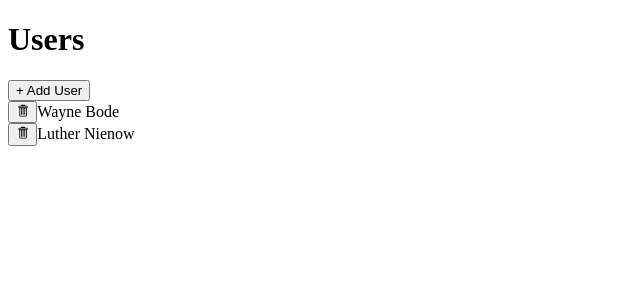
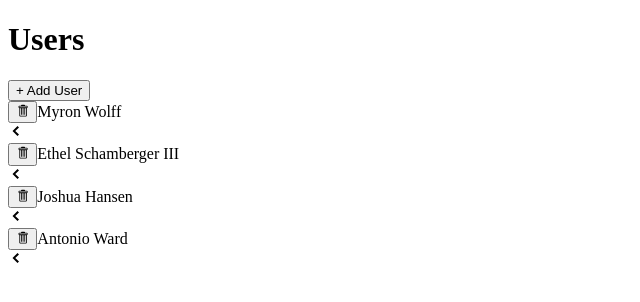
Before and after one commit to mihirbhalani007/PHOTO_ALBUM_REACT-REDUX, a React (Create React App) app: page / in a window 1280 px wide. Shown: the top 302 px of the page, without its empty margins (0-640 px from the left). Built offline with nearby package versions, Linux system fonts and the light colour scheme; data requests are answered from the project's data file.

Commit message:
Add expandable panel to usersList component

```diff
--- a/db.json
+++ b/db.json
@@ -1,12 +1,20 @@
 {
   "users": [
     {
-      "id": "3b66",
-      "name": "Wayne Bode"
+      "id": "a2fb",
+      "name": "Myron Wolff"
     },
     {
-      "id": "6f8a",
-      "name": "Luther Nienow"
+      "id": "d9ff",
+      "name": "Ethel Schamberger III"
+    },
+    {
+      "id": "95e8",
+      "name": "Joshua Hansen"
+    },
+    {
+      "id": "7b30",
+      "name": "Antonio Ward"
     }
   ],
   "albums": [],
--- /dev/null
+++ b/src/components/ExpandablePanel.js
@@ -0,0 +1,24 @@
+import { useState } from "react";
+import { GoChevronDown, GoChevronLeft } from "react-icons/go";
+
+function ExpandablePanel({ header, children }) {
+  const [expanded, setExpanded] = useState(false);
+
+  const handleClick = () => {
+    setExpanded(!expanded);
+  };
+
+  return (
+    <div className="mb-2 border border-gray-300 rounded shadow-md">
+      <div className="flex flex-row items-center justify-between p-1 bg-gray-50 rounded-lg">
+        <div className="flex p-2 justify-between items-center">{header}</div>
+        <div onClick={handleClick} className="cursor-pointer">
+          {expanded ? <GoChevronDown /> : <GoChevronLeft />}
+        </div>
+      </div>
+      {expanded && <div className="p-2 border-t">{children}</div>}
+    </div>
+  );
+}
+
+export default ExpandablePanel;
--- a/src/components/UsersListItem.js
+++ b/src/components/UsersListItem.js
@@ -2,6 +2,7 @@
 import Button from "./Button";
 import { removeUser } from "../store";
 import { useThunk } from "../hooks/use-thunk";
+import ExpandablePanel from "./ExpandablePanel";
 
 function UsersListItem({ user }) {
   const [doRemoveUser, isLoading, error] = useThunk(removeUser);
@@ -10,19 +11,17 @@
     doRemoveUser(user);
   };
 
-  return (
-    <div className="mb-2 border border-gray-300 rounded shadow-md">
-      <div className="flex flex-row items-center justify-between p-1 bg-gray-50 rounded-lg">
-        <div className="flex p-2 justify-between items-center cursor-pointer">
-          <Button className="mr-3" loading={isLoading} onClick={handleClick}>
-            <GoTrashcan />
-          </Button>
-          {error && <div>Error deleting user..</div>}
-          {user.name}
-        </div>
-      </div>
-    </div>
+  const header = (
+    <>
+      <Button className="mr-3" loading={isLoading} onClick={handleClick}>
+        <GoTrashcan />
+      </Button>
+      {error && <div>Error deleting user..</div>}
+      {user.name}
+    </>
   );
+
+  return <ExpandablePanel header={header}>CONTENT!!!</ExpandablePanel>;
 }
 
 export default UsersListItem;
```
Also changed, not shown: src/components/AlbumList.js (added).
